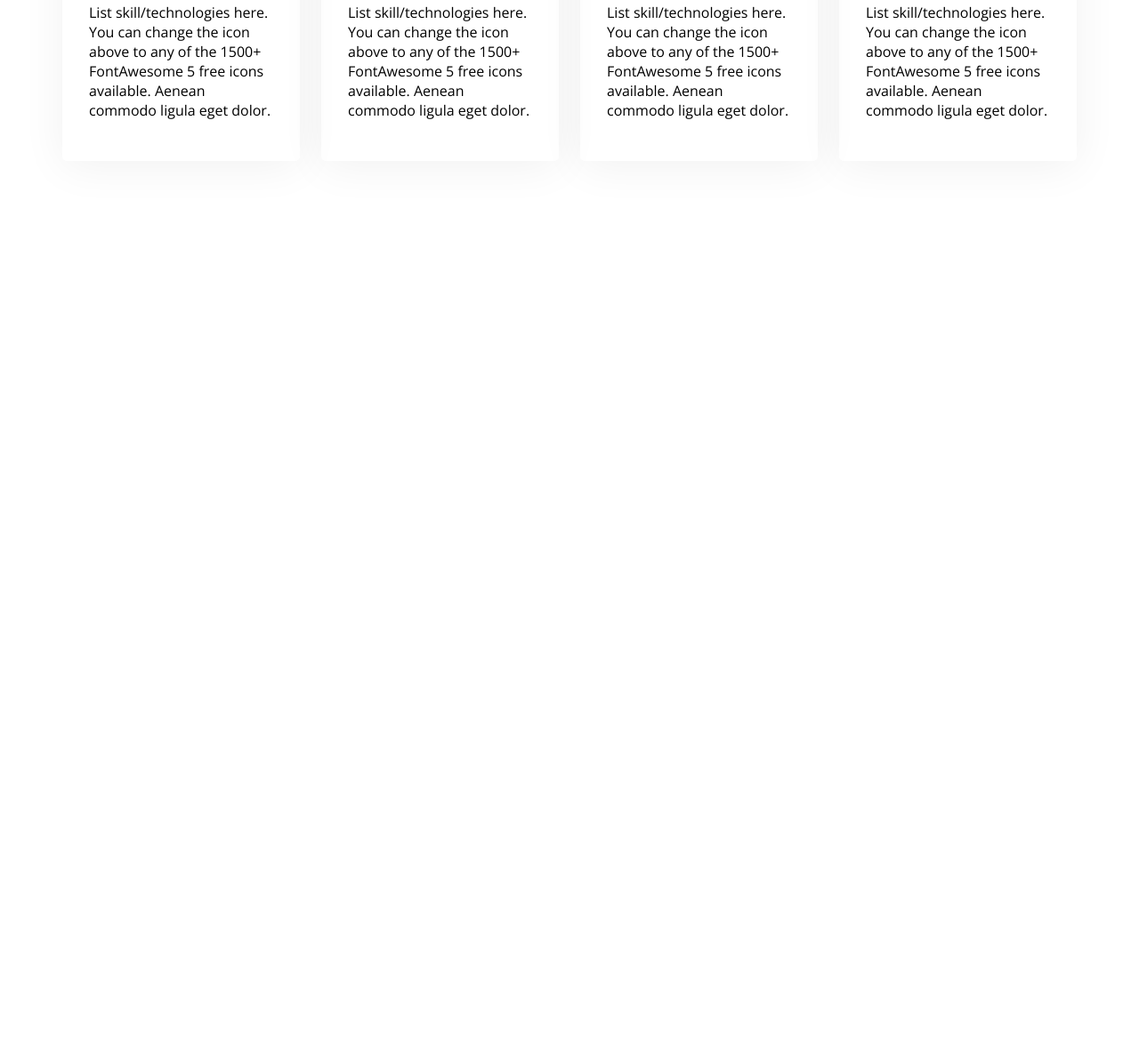
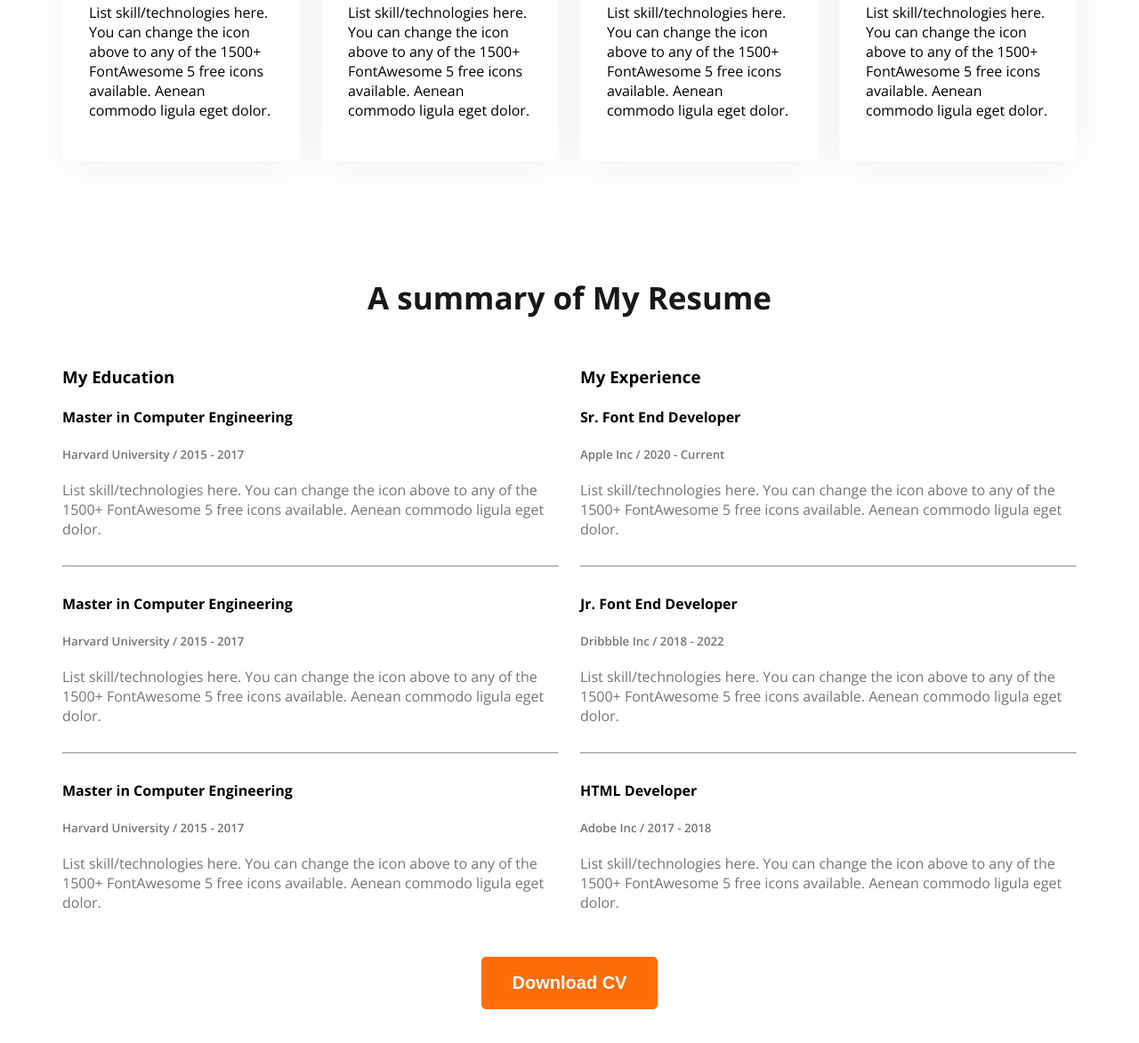
Before and after one commit to Mrb-Rafi/portfolio-site, a plain HTML site: page index.html in a window 1280 px wide. Shown: the part 1967-3140 px from the top of the page at 89% size. Before the commit the page ends 2278 px from the top, so only its background shows below. Drawn offline with nearby package versions, Linux system fonts and the light colour scheme.

Commit message:
added the resume summary section

```diff
--- a/index.html
+++ b/index.html
@@ -81,6 +81,61 @@
             </div>
         </section>
 
+        <section class="resume">
+            <h3 class="section-title text-center">A summary of My Resume</h3>
+            <div class="resume-container">
+                <div class="resume-column">
+                    <h3 class="resume-column-title">My Education</h3>
+                    <div class="experience">
+                        <h4 class="experience-title">Master in Computer Engineering</h4>
+                        <h5 class="experience-sub-title">Harvard University / 2015 - 2017</h5>
+                        <div class="experience-description">List skill/technologies here. You can change the icon above
+                            to any of the 1500+ FontAwesome 5 free icons available. Aenean commodo ligula eget dolor.</div>
+                    </div>
+                    <hr>
+                    <div class="experience">
+                        <h4 class="experience-title">Master in Computer Engineering</h4>
+                        <h5 class="experience-sub-title">Harvard University / 2015 - 2017</h5>
+                        <div class="experience-description">List skill/technologies here. You can change the icon above
+                            to any of the 1500+ FontAwesome 5 free icons available. Aenean commodo ligula eget dolor.</div>
+                    </div>
+                    <hr>
+                    <div class="experience">
+                        <h4 class="experience-title">Master in Computer Engineering</h4>
+                        <h5 class="experience-sub-title">Harvard University / 2015 - 2017</h5>
+                        <div class="experience-description">List skill/technologies here. You can change the icon above
+                            to any of the 1500+ FontAwesome 5 free icons available. Aenean commodo ligula eget dolor.</div>
+                    </div>
+                </div>
+                <div class="resume-column">
+                    <h3 class="resume-column-title">My Experience</h3>
+                    <div class="experience">
+                        <h4 class="experience-title">Sr. Font End Developer</h4>
+                        <h5 class="experience-sub-title">Apple Inc / 2020 - Current</h5>
+                        <div class="experience-description">List skill/technologies here. You can change the icon above
+                            to any of the 1500+ FontAwesome 5 free icons available. Aenean commodo ligula eget dolor.</div>
+                    </div>
+                    <hr>
+                    <div class="experience">
+                        <h4 class="experience-title">Jr. Font End Developer</h4>
+                        <h5 class="experience-sub-title">Dribbble Inc / 2018 - 2022</h5>
+                        <div class="experience-description">List skill/technologies here. You can change the icon above
+                            to any of the 1500+ FontAwesome 5 free icons available. Aenean commodo ligula eget dolor.</div>
+                    </div>
+                    <hr>
+                    <div class="experience">
+                        <h4 class="experience-title">HTML Developer</h4>
+                        <h5 class="experience-sub-title">Adobe Inc / 2017 - 2018</h5>
+                        <div class="experience-description">List skill/technologies here. You can change the icon above
+                            to any of the 1500+ FontAwesome 5 free icons available. Aenean commodo ligula eget dolor.</div>
+                    </div>
+                </div>
+            </div>
+            <div class="text-center resume-download-cv">
+                <button class="btn-primary">Download CV</button>
+            </div>
+        </section>
+
     </main>
 
     <footer>
--- a/styles/style.css
+++ b/styles/style.css
@@ -153,3 +153,28 @@ main section {
     box-shadow: 0px 6px 50px 0px rgba(0, 0, 0, 0.06);
     border-radius: 5px;
 }
+
+/* Resume section styles */
+
+.resume-container {
+    display: flex;
+    gap: 24px;
+}
+
+.experience-description, .experience-sub-title {
+    color: #757575;
+}
+
+.experience-sub-title {
+    font-size: 20;
+    font-weight: 600;
+    margin-bottom: 20px;
+}
+
+.resume hr {
+    margin: 30px 0;
+}
+
+.resume-download-cv {
+    margin-top: 50px;
+}
```
